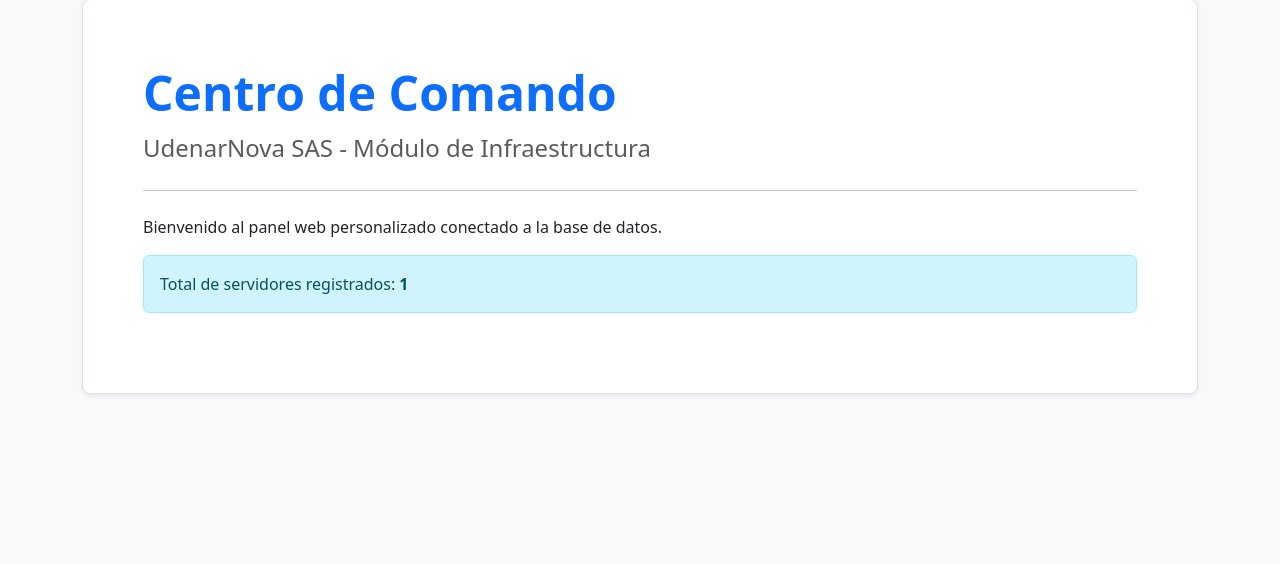
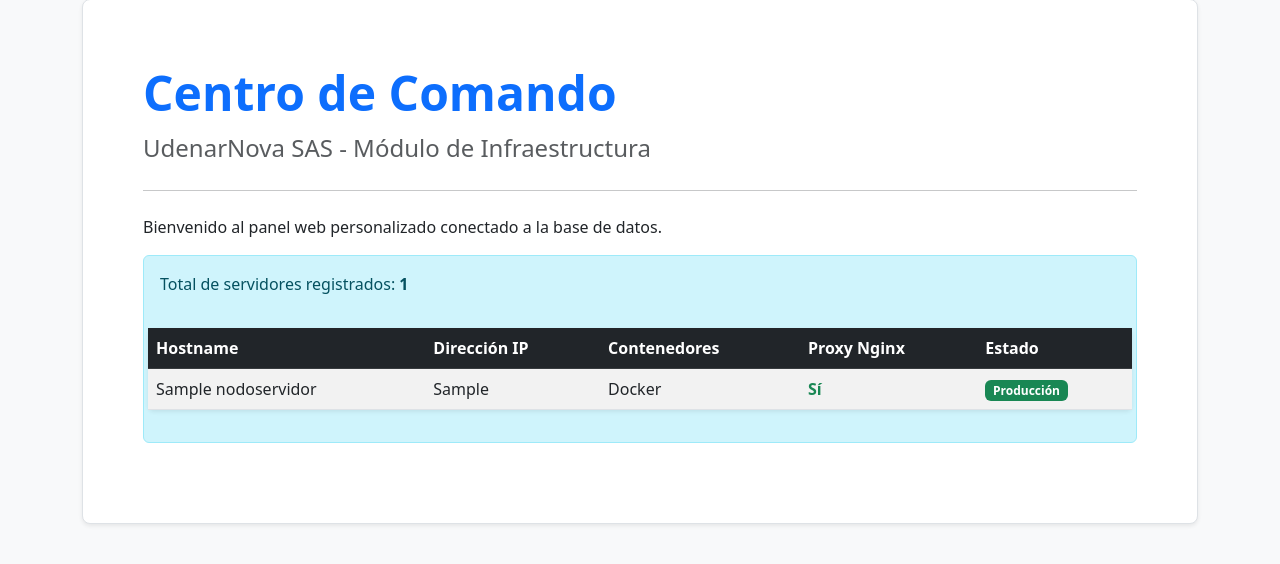
Before and after one commit to SKiRa2013/DesarrolloWeb2026B, a Django app: page / in a window 1280 px wide. Shown: the part 49-613 px from the top of the page. Run offline with Django 5.2, Linux system fonts and the light colour scheme; tables that the repository leaves empty hold one stand-in row (values such as "Sample post").

Commit message:
feat(index.html): Create table for server list of Infraestructura.

```diff
--- a/django/infraestructura/templates/infraestructura/index.html
+++ b/django/infraestructura/templates/infraestructura/index.html
@@ -15,7 +15,51 @@
                     <hr class="my-4">
                     <p>Bienvenido al panel web personalizado conectado a la base de datos.</p>
                     <div class="alert alert-info" role="alert">
-                        Total de servidores registrados: <strong>{{ servidores.count }}</strong>
+                        <div class="row">
+                            <p class="mb-4">Total de servidores registrados: <strong>{{ servidores.count }}</strong></p>
+
+                            <table class="table table-striped table-hover bg-white shadow-sm rounded mt-2">
+                                <thead class="table-dark">
+                                    <tr>
+                                        <th>Hostname</th>
+                                        <th>Dirección IP</th>
+                                        <th>Contenedores</th>
+                                        <th>Proxy Nginx</th>
+                                        <th>Estado</th>
+                                    </tr>
+                                </thead>
+                                <tbody>
+                                    {% for nodo in servidores %}
+
+                                        <tr>
+                                            <td>{{ nodo.nombre_host }}</td>
+                                            <td>{{ nodo.direccion_ip }}</td>
+                                            <td>{{ nodo.get_motor_contenedores_display }}</td>
+                                            <td>
+                                                {% if nodo.proxy_inverso %}
+                                                    <span class="text-success fw-bold">Sí</span>
+                                                {% else %}
+                                                    <span class="text-muted">No</span>
+                                                {% endif %}
+                                            </td>
+                                            <td>
+                                                {% if nodo.en_produccion %}
+                                                    <span class="badge bg-success">Producción</span>
+                                                {% else %}
+                                                    <span class="badge bg-warning text-dark">Mantenimiento</span>
+                                                {% endif %}
+                                            </td>
+                                        </tr>
+
+                                        {% empty %}
+                                            <tr>
+                                                <td colspan="5" class="text-center text-muted py-4">No hay servidores registrados en el sistema.</td>
+                                            </tr>
+
+                                    {% endfor %}
+                                </tbody>
+                            </table>
+                        </div>
                     </div>
                 </div>
             </div>
```
